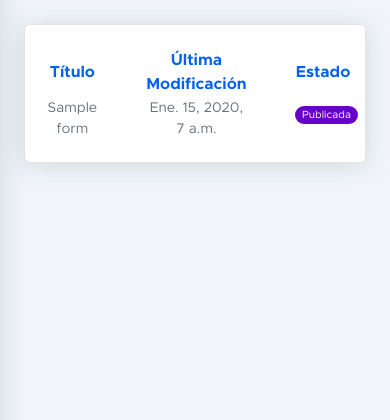
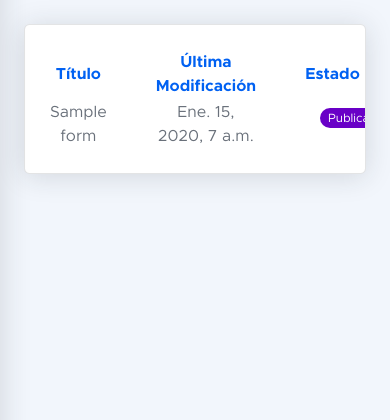
Before and after one commit to ezeqrb/pfsat, a Django app: page /list_encuestas in a window 390 px wide; the page is wider, and only the part inside the window is pictured. Shown: the part 191-611 px from the top of that part. Run offline with Django 3.2, Linux system fonts and the light colour scheme; a user stored in the database is signed in; tables that the repository leaves empty hold one stand-in row (values such as "Sample post"); some libraries are stand-ins or nearby versions.

Commit message:
responsive table

```diff
--- a/PF_SAT/settings.py
+++ b/PF_SAT/settings.py
@@ -30,7 +30,7 @@ SECRET_KEY = env("SECRET_KEY")
 # SECURITY WARNING: don't run with debug turned on in production!
 DEBUG = True
 
-ALLOWED_HOSTS = ['15.228.73.227','15.229.11.120']
+ALLOWED_HOSTS = ['15.228.73.227','15.229.11.120', '127.0.0.1']
 
 
 # Application definition
--- a/templates/medico/manejo-encuesta/list-encuestas.html
+++ b/templates/medico/manejo-encuesta/list-encuestas.html
@@ -62,9 +62,9 @@
 {% endif %}
 <div class="container-fluid px-4">
     <div class="card">
-        <div class="card-body d-flex justify-content-evenly">
+        <div class="table-responsive">
         {% if forms %}
-            <table id="datatablesSimple" class="px-0">
+            <table id="datatablesSimple" style="margin: 1.5rem;">
                 <thead class="text-primary text-center">
                     <tr>
                         <th style="width:245px;">Título</th>
@@ -74,7 +74,7 @@
                         <th>Acciones</th>
                     </tr>
                 </thead>
-                <tbody class="text-center small">
+                <tbody class="text-center">
                     {% for i in forms %}
                     <tr>
                         <td>{{i.title}}</td>
@@ -87,20 +87,20 @@
                         </td>
                         {% if not user.groups.first.name == 'PACIENTE' %}
                             {% if i.status == 'b' %}
-                            <td class="badge bg-primary text-white rounded-pill me-5 mt-2">Borrador
+                            <td class="badge bg-primary text-white rounded-pill">Borrador
                             {% else %}
-                            <td class="badge bg-secondary text-white rounded-pill me-5 mt-2">Publicada
+                            <td class="badge bg-secondary text-white rounded-pill">Publicada
                             {% endif %}
                         </td>
                         {% else %}
                             {% for encuesta_respondida in encuestas_respondidas %}
                                 {% if i.id == encuesta_respondida.encuesta_id or i.id == encuesta_respondida %}
                                     {% if encuesta_respondida.estado == 'b' %}
-                                    <td class="badge bg-warning text-white rounded-pill me-5 mt-2">En Proceso
+                                    <td class="badge bg-warning text-white rounded-pill">En Proceso
                                     {% elif encuesta_respondida.estado == 'p' %}
-                                    <td class="badge bg-success text-white rounded-pill me-5 mt-2">Envíada
+                                    <td class="badge bg-success text-white rounded-pill">Envíada
                                     {% else %}
-                                    <td class="badge bg-danger text-white rounded-pill me-5 mt-2">Por Hacer
+                                    <td class="badge bg-danger text-white rounded-pill">Por Hacer
                                     {% endif %}
                                 {% endif %}
                             {% endfor %}
```
